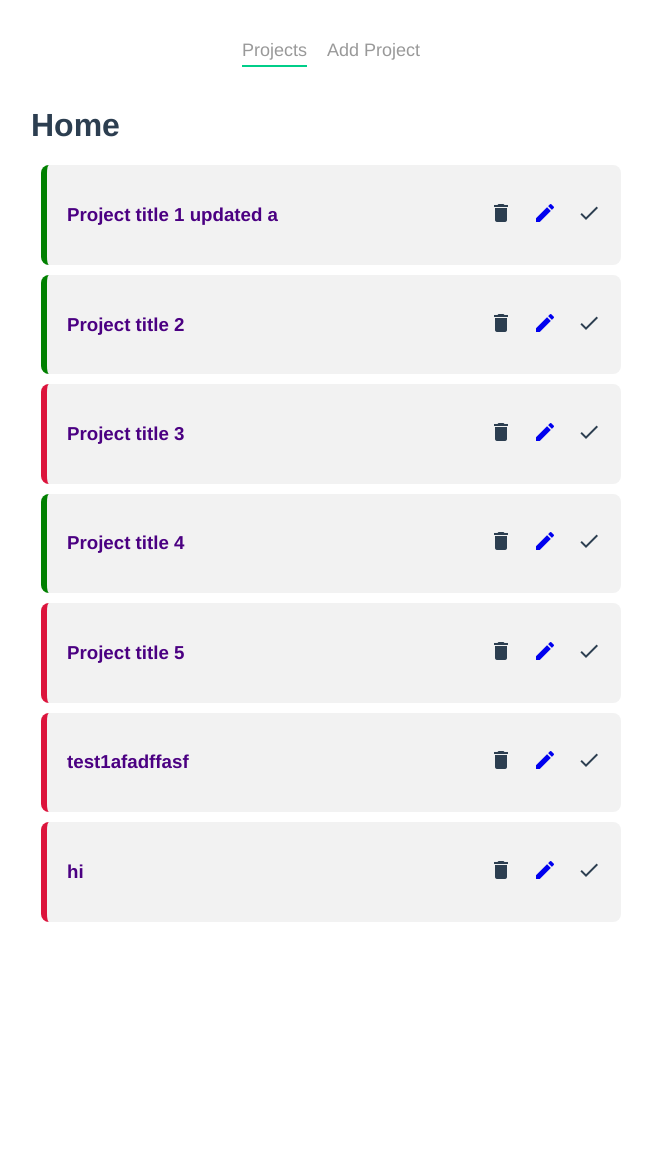
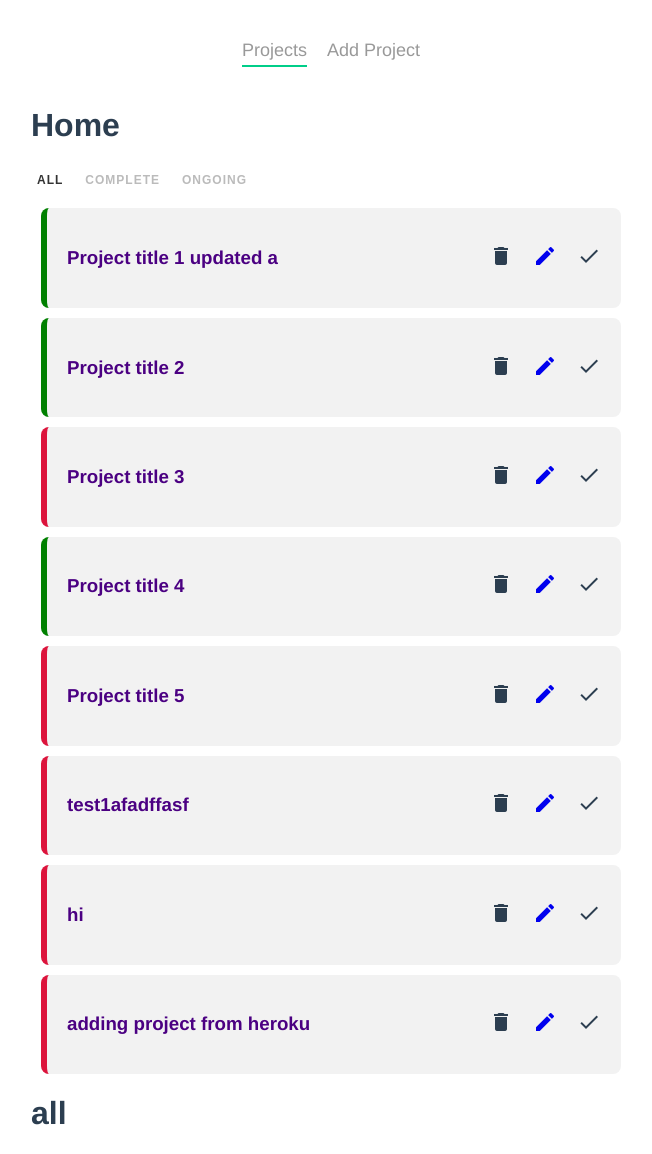
Before and after one commit to Oakekywe/Project_planner_vue, a Vue app: page / in a window 1280 px wide. Shown: the whole page, without its empty margins (309-961 px from the left). Before the commit the page ends 932 px from the top, so only its background shows below. Built offline with nearby package versions, Linux system fonts and the light colour scheme; data requests are answered from the project's data file.

Commit message:
filter nav active link

```diff
--- a/database/db.json
+++ b/database/db.json
@@ -41,6 +41,12 @@
       "detail": "hi",
       "complete": false,
       "id": 7
+    },
+    {
+      "title": "adding project from heroku",
+      "detail": "asdsdaf asfd safd sadf sa",
+      "complete": false,
+      "id": 8
     }
   ]
 }
--- /dev/null
+++ b/src/components/FilterNav.vue
@@ -0,0 +1,36 @@
+<template>
+  <nav class="filter-nav">
+    <button @click="filterBy('all')" :class="{active: current ==='all'}">all</button>
+    <button @click="filterBy('complete')" :class="{active: current ==='complete'}">complete</button>
+    <button @click="filterBy('ongoing')" :class="{active: current ==='ongoing'}">ongoing</button>
+  </nav>
+</template>
+
+<script>
+export default {
+    props:['current'],
+    methods:{
+        filterBy(value){
+            this.$emit("filterValue", value)
+        }
+    }
+}
+</script>
+
+<style>
+    .filter-nav button{
+        background: none;
+        border: none;
+        color: #bbb;
+        outline: none;
+        font-size: 12px;
+        text-transform: uppercase;
+        margin: 7px 10px 10px 0;
+        letter-spacing: 1px;
+        font-weight: bold;
+        cursor: pointer;
+    }
+    button.active{
+        color: #333;
+    }
+</style>
--- a/src/views/HomeView.vue
+++ b/src/views/HomeView.vue
@@ -1,25 +1,30 @@
 <template>
   <div class="home">
     <h1>Home </h1>
+    <FilterNav @filterValue="current= $event" :current="current"></FilterNav>
     <div v-for="project in projects" :key="project.id">
       <SingleProject :project="project" @delete="deleteProject" @complete="completeProject"/>
     </div>
   </div>
+   <h1>{{current}}</h1>
 </template>
 
 <script>
 
 
+import FilterNav from '../components/FilterNav'
 import SingleProject from '../components/SingleProject'
 export default {
   name: 'HomeView',
   components: {
+    FilterNav,
     SingleProject,
     },
 
   data(){
     return{
-      projects:[]
+      projects:[],
+      current: "all"
     }
   },
 
```
